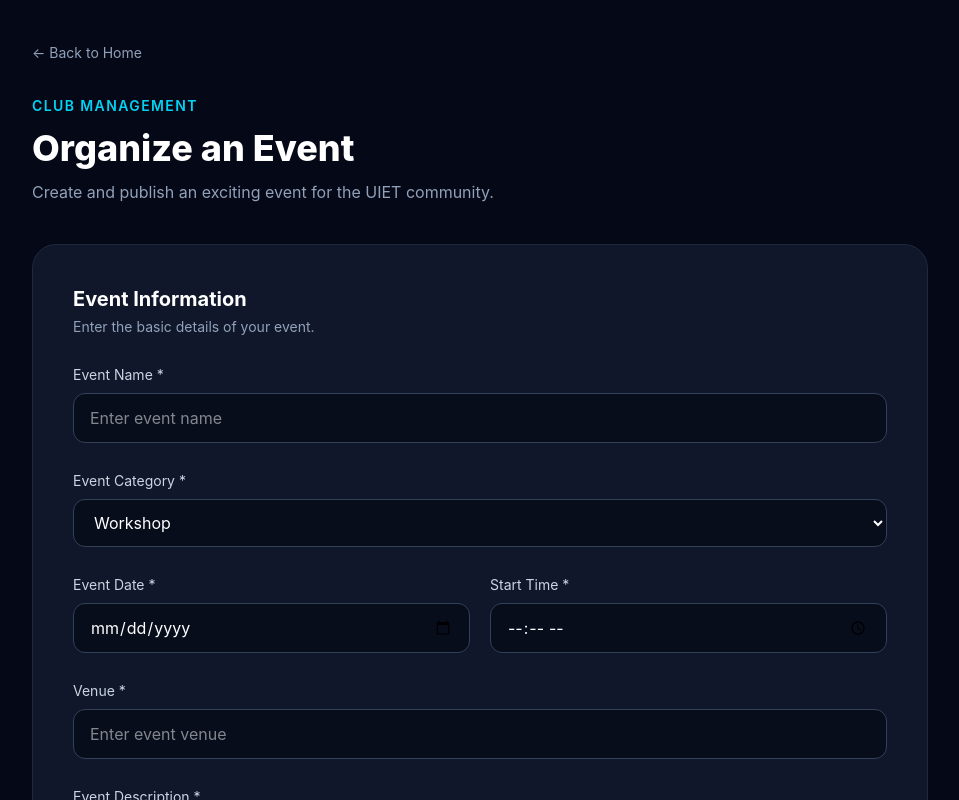
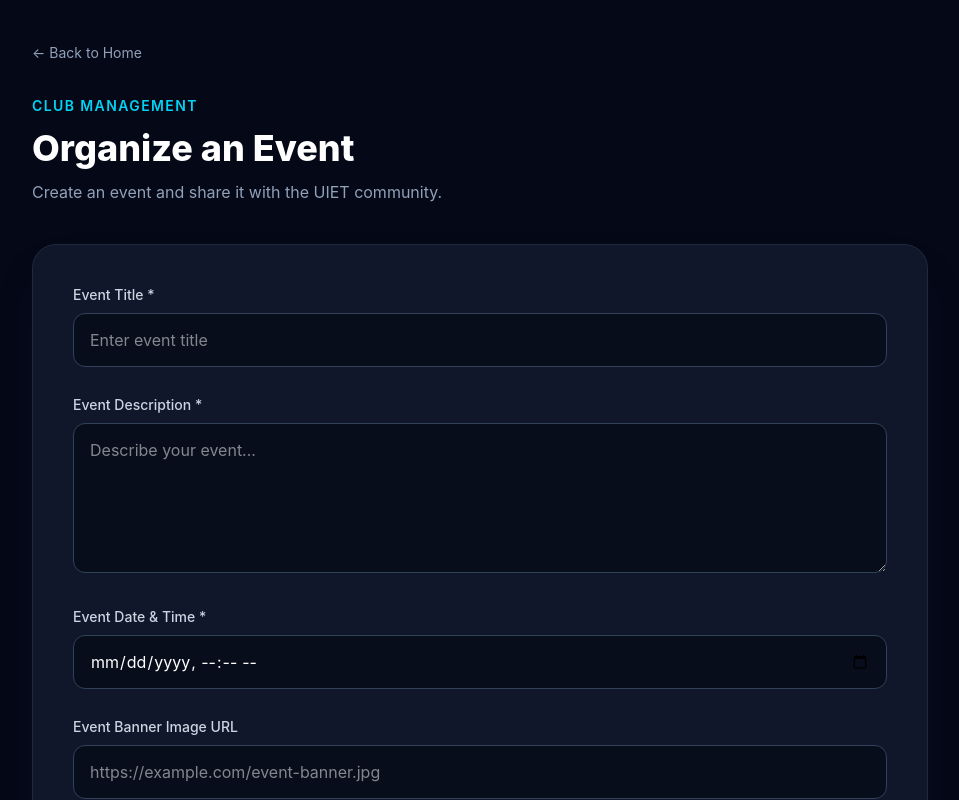
Before and after one commit to Daksh009-hub/CampusOS, a React (Vite) app in the folder frontend/project1/: page /organize-event in a window 1280 px wide. Shown: the top 800 px of the page, without its empty margins (160-1119 px from the left). Built offline with nearby package versions, Linux system fonts and the light colour scheme.

Commit message:
Simplify event creation form fields

```diff
--- a/frontend/project1/src/pages/OrganizeEvent.jsx
+++ b/frontend/project1/src/pages/OrganizeEvent.jsx
@@ -4,16 +4,16 @@ import { Link } from 'react-router-dom';
 
 function OrganizeEvent() {
   const [formData, setFormData] = useState({
-    name: '',
-    category: 'Workshop',
-    date: '',
-    time: '',
-    venue: '',
+    title: '',
     description: '',
-    deadline: '',
+    eventDate: '',
+    imageUrl: '',
   });
 
-  const [banner, setBanner] = useState(null);
+  const [submitted, setSubmitted] = useState(false);
+
+  const inputClass =
+    'w-full rounded-xl border border-slate-700 bg-[#080D1C] px-4 py-3.5 text-white outline-none transition focus:border-cyan-400 focus:ring-2 focus:ring-cyan-400/20';
 
   const handleChange = (e) => {
     const { name, value } = e.target;
@@ -27,12 +27,9 @@ function OrganizeEvent() {
   const handleSubmit = (e) => {
     e.preventDefault();
 
-    console.log({
-      ...formData,
-      banner,
-    });
+    console.log('Event Data:', formData);
 
-    alert('Event form submitted! Backend integration is pending.');
+    setSubmitted(true);
   };
 
   return (
@@ -41,7 +38,7 @@ function OrganizeEvent() {
 
         <Link
           to="/"
-          className="text-sm text-slate-400 hover:text-cyan-400"
+          className="text-sm text-slate-400 transition hover:text-cyan-400"
         >
           ← Back to Home
         </Link>
@@ -56,165 +53,147 @@ function OrganizeEvent() {
           </h1>
 
           <p className="mt-3 text-slate-400">
-            Create and publish an exciting event for the UIET community.
+            Create an event and share it with the UIET community.
           </p>
         </div>
 
+        {submitted ? (
+          <div className="rounded-3xl border border-cyan-400/30 bg-[#10172A] p-10 text-center">
+            <div className="text-5xl text-cyan-400">✓</div>
+
+            <h2 className="mt-5 text-2xl font-bold">
+              Event Submitted!
+            </h2>
+
+            <p className="mt-3 text-slate-400">
+              Your event form has been submitted in this demo.
+              Backend integration is pending.
+            </p>
+
+            <button
+              onClick={() => {
+                setSubmitted(false);
+                setFormData({
+                  title: '',
+                  description: '',
+                  eventDate: '',
+                  imageUrl: '',
+                });
+              }}
+              className="mt-7 rounded-xl bg-gradient-to-r from-blue-600 to-cyan-500 px-6 py-3 font-semibold"
+            >
+              Create Another Event
+            </button>
+          </div>
+        ) : (
           <form
             onSubmit={handleSubmit}
-          className="space-y-7 rounded-3xl border border-slate-800 bg-[#10172A] p-6 md:p-10"
+            className="space-y-7 rounded-3xl border border-slate-800 bg-[#10172A] p-6 shadow-2xl shadow-blue-950/20 sm:p-10"
           >
 
+            {/* Event Title */}
             <div>
-            <h2 className="text-xl font-bold">Event Information</h2>
-            <p className="mt-1 text-sm text-slate-400">
-              Enter the basic details of your event.
-            </p>
-          </div>
+              <label className="mb-2 block text-sm font-medium text-slate-300">
+                Event Title *
+              </label>
 
-          {/* Event Name */}
-          <div>
-            <label className="mb-2 block text-sm text-slate-300">
-              Event Name *
-            </label>
               <input
-              name="name"
-              value={formData.name}
+                type="text"
+                name="title"
+                value={formData.title}
                 onChange={handleChange}
+                placeholder="Enter event title"
                 required
-              placeholder="Enter event name"
-              className="w-full rounded-xl border border-slate-700 bg-[#080D1C] px-4 py-3 outline-none focus:border-cyan-400"
-            />
-          </div>
-
-          {/* Category */}
-          <div>
-            <label className="mb-2 block text-sm text-slate-300">
-              Event Category *
-            </label>
-            <select
-              name="category"
-              value={formData.category}
-              onChange={handleChange}
-              className="w-full rounded-xl border border-slate-700 bg-[#080D1C] px-4 py-3 outline-none focus:border-cyan-400"
-            >
-              <option>Workshop</option>
-              <option>Hackathon</option>
-              <option>Competition</option>
-              <option>Technical Session</option>
-              <option>Seminar</option>
-              <option>Ideathon</option>
-              <option>Other</option>
-            </select>
-          </div>
-
-          {/* Date and Time */}
-          <div className="grid gap-5 sm:grid-cols-2">
-            <div>
-              <label className="mb-2 block text-sm text-slate-300">
-                Event Date *
-              </label>
-              <input
-                type="date"
-                name="date"
-                value={formData.date}
-                onChange={handleChange}
-                required
-                className="w-full rounded-xl border border-slate-700 bg-[#080D1C] px-4 py-3 text-white outline-none focus:border-cyan-400"
-              />
-            </div>
-
-            <div>
-              <label className="mb-2 block text-sm text-slate-300">
-                Start Time *
-              </label>
-              <input
-                type="time"
-                name="time"
-                value={formData.time}
-                onChange={handleChange}
-                required
-                className="w-full rounded-xl border border-slate-700 bg-[#080D1C] px-4 py-3 text-white outline-none focus:border-cyan-400"
-              />
-            </div>
-          </div>
-
-          {/* Venue */}
-          <div>
-            <label className="mb-2 block text-sm text-slate-300">
-              Venue *
-            </label>
-            <input
-              name="venue"
-              value={formData.venue}
-              onChange={handleChange}
-              required
-              placeholder="Enter event venue"
-              className="w-full rounded-xl border border-slate-700 bg-[#080D1C] px-4 py-3 outline-none focus:border-cyan-400"
+                className={inputClass}
               />
             </div>
 
             {/* Description */}
             <div>
-            <label className="mb-2 block text-sm text-slate-300">
+              <label className="mb-2 block text-sm font-medium text-slate-300">
                 Event Description *
               </label>
+
               <textarea
                 name="description"
                 value={formData.description}
                 onChange={handleChange}
-              required
                 rows="5"
                 placeholder="Describe your event..."
-              className="w-full resize-none rounded-xl border border-slate-700 bg-[#080D1C] px-4 py-3 outline-none focus:border-cyan-400"
+                required
+                className={inputClass}
               />
             </div>
 
-          {/* Registration Deadline */}
+            {/* Event Date */}
             <div>
-            <label className="mb-2 block text-sm text-slate-300">
-              Registration Deadline
+              <label className="mb-2 block text-sm font-medium text-slate-300">
+                Event Date & Time *
               </label>
+
               <input
-              type="date"
-              name="deadline"
-              value={formData.deadline}
+                type="datetime-local"
+                name="eventDate"
+                value={formData.eventDate}
                 onChange={handleChange}
-              className="w-full rounded-xl border border-slate-700 bg-[#080D1C] px-4 py-3 text-white outline-none focus:border-cyan-400"
+                required
+                className={inputClass}
               />
             </div>
 
-          {/* Banner */}
+            {/* Image URL */}
             <div>
-            <label className="mb-2 block text-sm text-slate-300">
-              Event Banner / Poster
+              <label className="mb-2 block text-sm font-medium text-slate-300">
+                Event Banner Image URL
               </label>
+
               <input
-              type="file"
-              accept="image/*"
-              onChange={(e) => setBanner(e.target.files?.[0] || null)}
-              className="w-full rounded-xl border border-slate-700 bg-[#080D1C] p-3 text-sm text-slate-400 file:mr-4 file:rounded-lg file:border-0 file:bg-cyan-500 file:px-4 file:py-2 file:font-semibold file:text-[#050816]"
+                type="url"
+                name="imageUrl"
+                value={formData.imageUrl}
+                onChange={handleChange}
+                placeholder="https://example.com/event-banner.jpg"
+                className={inputClass}
               />
-            {banner && (
-              <p className="mt-2 text-sm text-cyan-400">
-                Selected: {banner.name}
+
+              <p className="mt-2 text-xs text-slate-500">
+                Paste a publicly accessible image URL.
               </p>
+
+              {formData.imageUrl && (
+                <div className="mt-5">
+                  <p className="mb-2 text-sm text-slate-400">
+                    Banner Preview
+                  </p>
+
+                  <img
+                    src={formData.imageUrl}
+                    alt="Event banner preview"
+                    onError={(e) => {
+                      e.currentTarget.style.display = 'none';
+                    }}
+                    onLoad={(e) => {
+                      e.currentTarget.style.display = 'block';
+                    }}
+                    className="max-h-64 w-full rounded-xl border border-slate-700 object-cover"
+                  />
+                </div>
               )}
             </div>
 
             {/* Submit */}
             <button
               type="submit"
-            className="w-full rounded-xl bg-gradient-to-r from-blue-600 to-cyan-500 py-4 font-bold text-white transition hover:scale-[1.01]"
+              className="w-full rounded-xl bg-gradient-to-r from-blue-600 to-cyan-500 py-4 font-bold text-white shadow-lg shadow-blue-500/20 transition hover:scale-[1.01]"
             >
               Submit Event for Approval →
             </button>
 
             <p className="text-center text-xs text-slate-500">
-            Events should be reviewed before appearing publicly.
+              Events require admin approval before public publishing.
             </p>
-
           </form>
+        )}
       </div>
     </div>
   );
```
Lines whose indentation alone changed are shown as unchanged.
